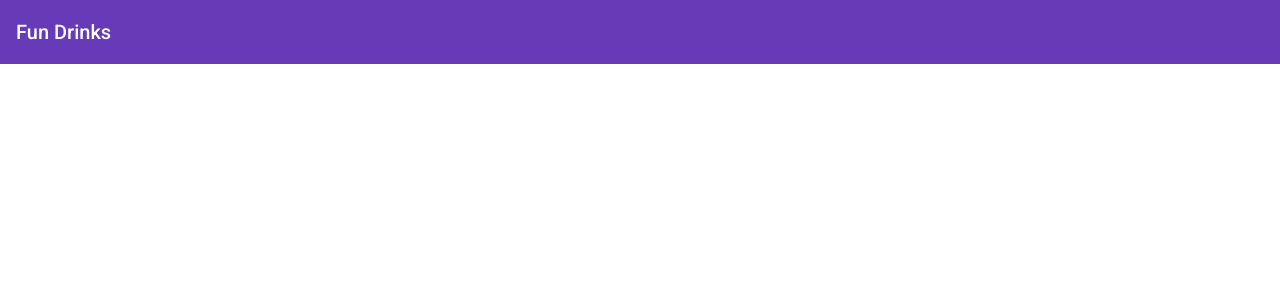
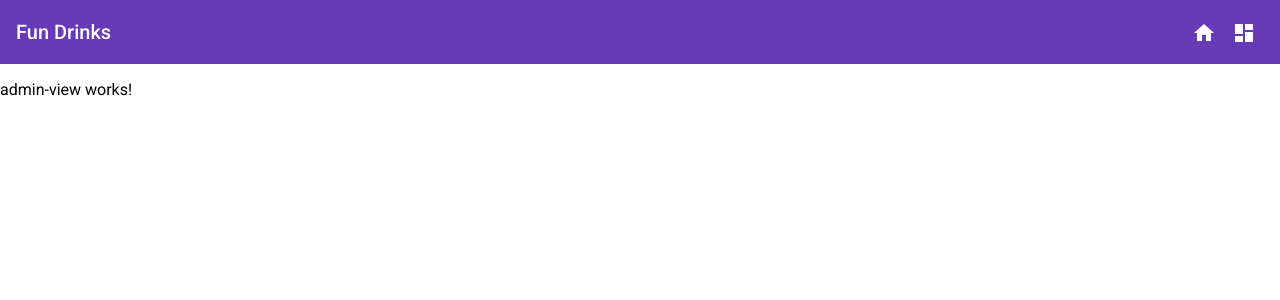
Before and after one commit to gadgil-devashri/ui-logger-demo-app, an Angular app: page /admin-view in a window 1280 px wide. Before the commit this address led to /. Shown: the top 300 px of the page. Built offline with nearby package versions, Linux system fonts and the light colour scheme.

Commit message:
routing for admin view

```diff
--- a/src/app/nav-bar/nav-bar.component.css
+++ b/src/app/nav-bar/nav-bar.component.css
@@ -0,0 +1,3 @@
+.example-spacer {
+    flex: 1 1 auto;
+  }
--- a/src/app/nav-bar/nav-bar.component.html
+++ b/src/app/nav-bar/nav-bar.component.html
@@ -1,3 +1,10 @@
 <mat-toolbar color="primary">
     <span>{{title}}</span>
+    <span class="example-spacer"></span>
+    <button mat-icon-button class="example-icon home-icon" aria-label="Example icon-button with home icon">
+        <mat-icon routerLink="/showcase-data">home</mat-icon>
+    </button>
+    <button mat-icon-button class="example-icon dashboard-icon" aria-label="Example icon-button with dashboard icon">
+        <mat-icon routerLink="/admin-view">dashboard</mat-icon>
+    </button>
 </mat-toolbar>
--- a/src/app/showcase-data/dialog-data-example-dialog.html
+++ b/src/app/showcase-data/dialog-data-example-dialog.html
@@ -1,7 +1,7 @@
 <h2 mat-dialog-title>{{data.name}}</h2>
 <div mat-dialog-content class="mat-typography">
     <h3>Ingredients</h3>
-    <mat-chip-list aria-label="Fish selection">
+    <mat-chip-list aria-label="ingredients">
       <mat-chip color="primary" selected *ngFor="let item of data.ingredient">{{item}}</mat-chip>
     </mat-chip-list>
     <br>
@@ -13,11 +13,3 @@
 <mat-dialog-actions align="end">
   <button mat-button mat-dialog-close>Close</button>
 </mat-dialog-actions>
-
-
-<!-- <mat-chip-list aria-label="Fish selection">
-  <mat-chip>One fish</mat-chip>
-  <mat-chip>Two fish</mat-chip>
-  <mat-chip color="primary" selected>Primary fish</mat-chip>
-  <mat-chip color="accent" selected>Accent fish</mat-chip>
-</mat-chip-list> -->
```
Also changed, not shown: src/app/app.module.ts (+5 -2 lines).
